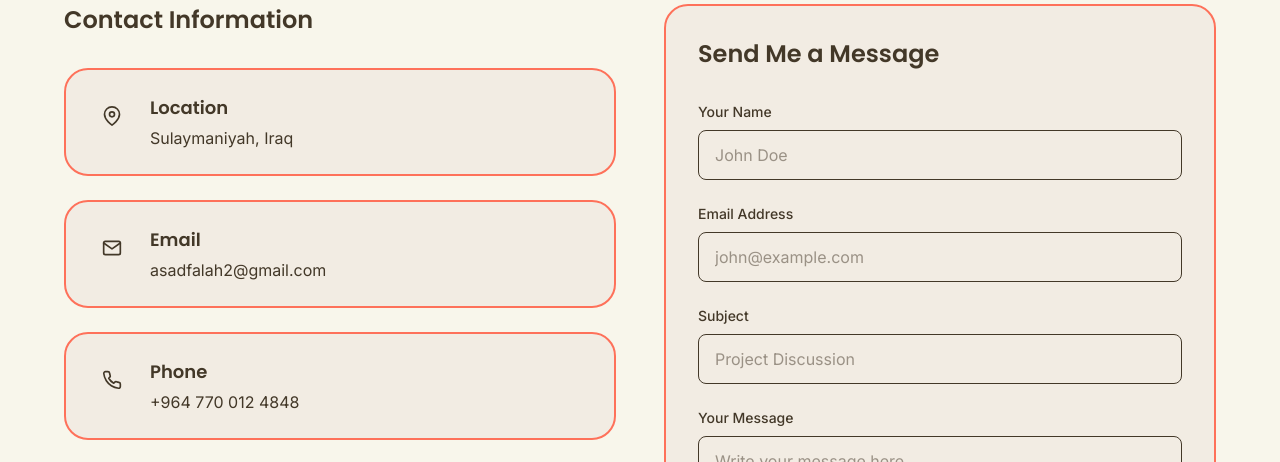
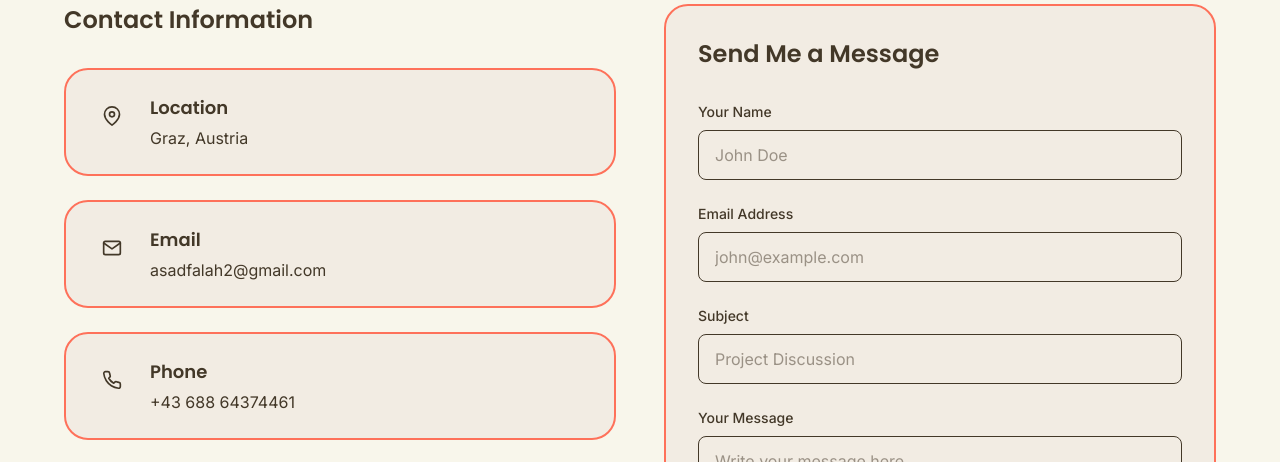
Before and after one commit to sn0wqt/sn0wqt.github.io, a React (Vite) app: page / in a window 1280 px wide. Shown: the part 5180-5642 px from the top of the page. Built offline with nearby package versions, Linux system fonts and the light colour scheme.

Commit message:
updated details

```diff
--- a/src/data/portfolioData.ts
+++ b/src/data/portfolioData.ts
@@ -1,8 +1,8 @@
 export const portfolioData = {
   name: "Asaad F. Rasul",
   contact: {
-    location: "Sulaymaniyah, Iraq",
-    phone: "+964 770 012 4848",
+    location: "Graz, Austria",
+    phone: "+43 688 64374461",
     email: "asadfalah2@gmail.com",
     portfolio: "sn0wqt.github.io",
     github: "github.com/sn0wqt",
```
